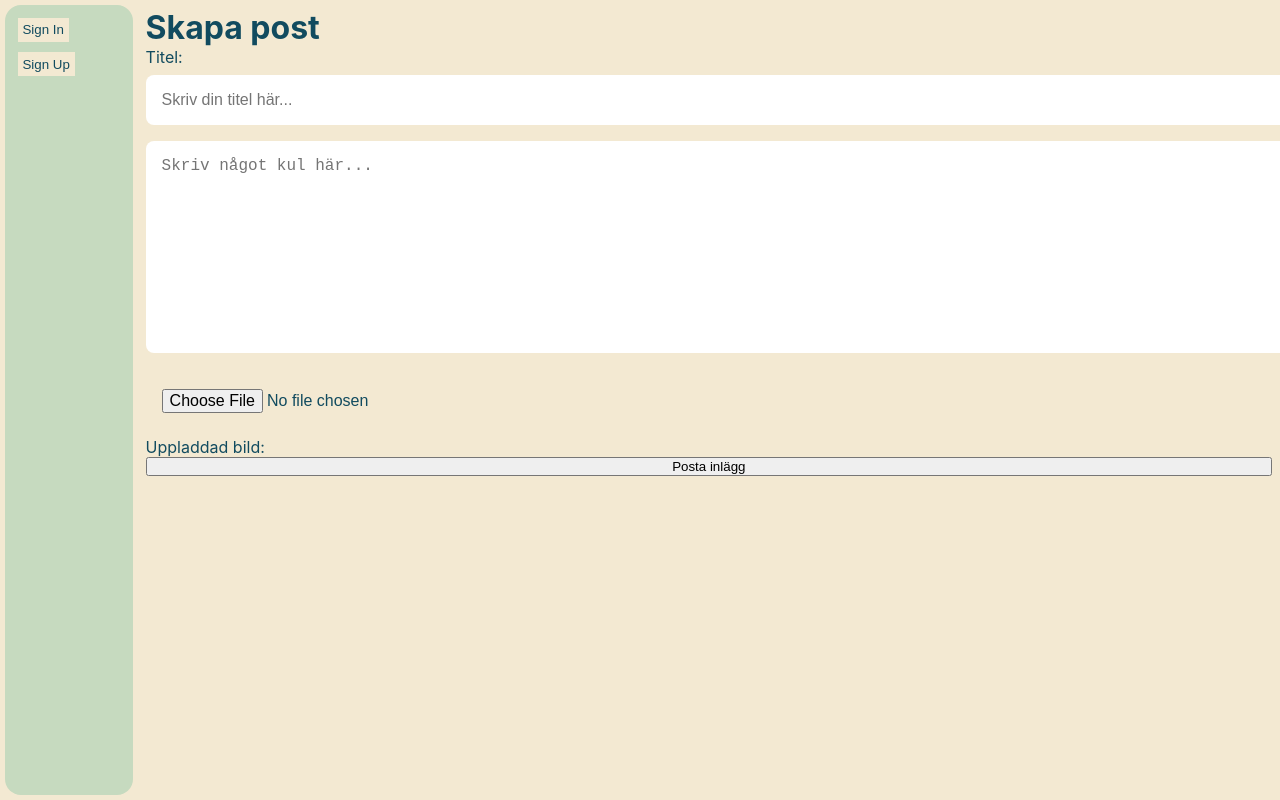
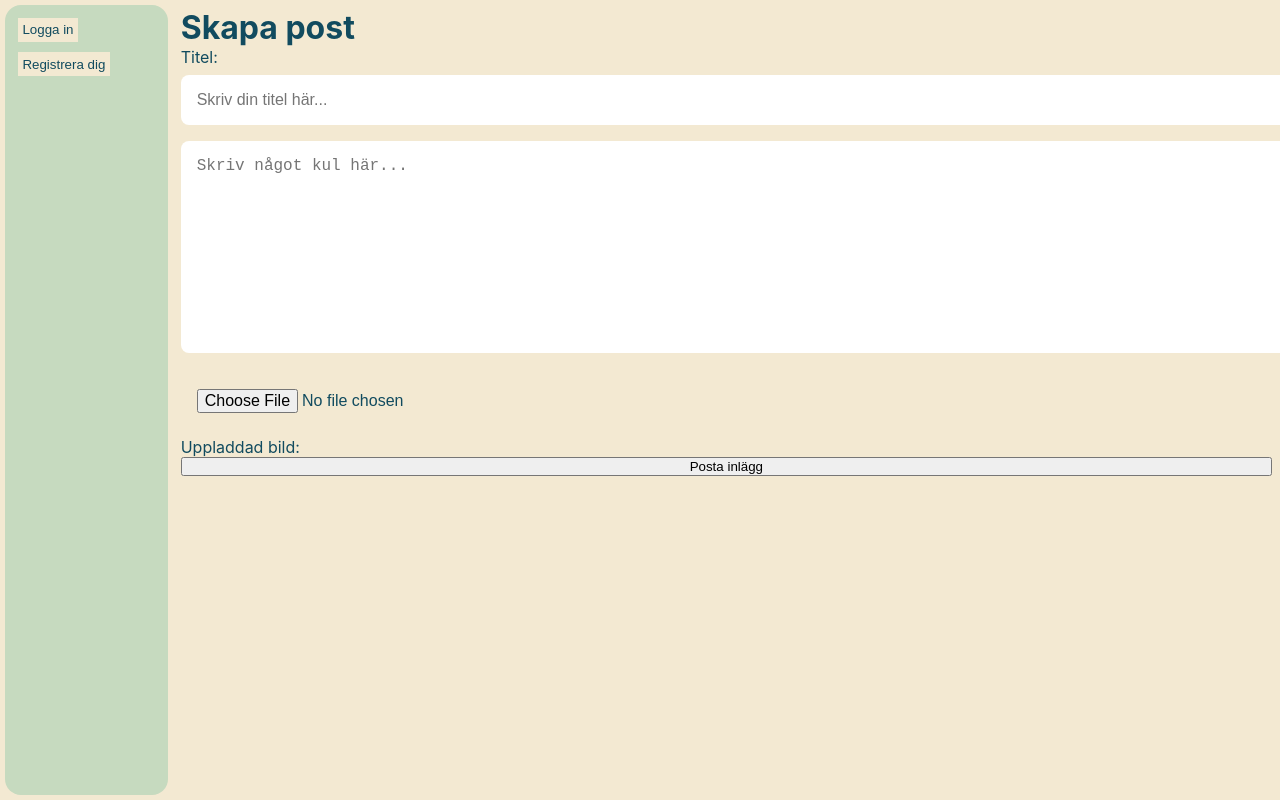
Before and after one commit to solkatt/user-based-content, a React (Create React App) app: page /new in a window 1280 px wide. Shown: the top 800 px of the page. Built offline with nearby package versions, Linux system fonts and the light colour scheme.

Commit message:
translate sign in/sign up/login buttons and fields

```diff
--- a/src/components/SignIn/SignIn.jsx
+++ b/src/components/SignIn/SignIn.jsx
@@ -194,10 +194,10 @@ export default class SignIn extends Component {
 
 							<div className='profileContainer'>
 								<button type='button' onClick={this.openSignIn}>
-									Sign In
+									Logga in
 								</button>
 								<button type='button' onClick={this.openSignUp}>
-									Sign Up
+									Registrera dig
 								</button>
 							</div>
 
@@ -206,7 +206,7 @@ export default class SignIn extends Component {
 							<div className='sign-in-container hidden'>
 								<div className='sign-in-box'>
 									<div>
-										<p>Sign In</p>
+										<p>Redan medlem?</p>
 										<FaTimesCircle
 											className='close-icon'
 											onClick={this.closeSignIn}
@@ -214,14 +214,14 @@ export default class SignIn extends Component {
 									</div>
 									<input
 										type='text'
-										placeholder='Username'
+										placeholder='Användarnamn'
 										defaultValue={signInUsername}
 										onChange={this.onChangeSignInUsername}
 									/>
 									<br />
 									<input
 										type='password'
-										placeholder='Password'
+										placeholder='Lösenord'
 										defaultValue={signInPassword}
 										onChange={this.onChangeSignInPassword}
 									/>
@@ -231,7 +231,7 @@ export default class SignIn extends Component {
 											this.onSignIn()
 										}}
 									>
-										Sign In
+										Logga in
 									</button>
 								</div>
 								<br />
--- a/src/components/SignUp/SignUp.jsx
+++ b/src/components/SignUp/SignUp.jsx
@@ -112,7 +112,7 @@ export default class SignUp extends Component {
 					{signUpError ? <p>{signUpError}</p> : null}
 
 					<div>
-						<p>Sign Up</p>
+						<p>Ny användare</p>
 						<FaTimesCircle
 							className='close-icon'
 							onClick={this.closeSignUp}
@@ -120,33 +120,33 @@ export default class SignUp extends Component {
 					</div>
 					<input
 						type='text'
-						placeholder='First Name'
+						placeholder='Förnamn'
 						value={signUpFirstName}
 						onChange={this.onChangeSignUpFirstName}
 					/>{' '}
 					<br />
 					<input
 						type='text'
-						placeholder='Last Name'
+						placeholder='Efternamn'
 						value={signUpLastName}
 						onChange={this.onChangeSignUpLastName}
 					/>{' '}
 					<br />
 					<input
 						type='text'
-						placeholder='Username'
+						placeholder='Användarnamn'
 						value={signUpUsername}
 						onChange={this.onChangeSignUpUsername}
 					/>{' '}
 					<br />
 					<input
 						type='password'
-						placeholder='Password'
+						placeholder='Lösenord'
 						value={signUpPassword}
 						onChange={this.onChangeSignUpPassword}
 					/>{' '}
 					<br />
-					<button onClick={this.onSignUp}>Sign Up</button>
+					<button onClick={this.onSignUp}>Registrera dig</button>
 				</div>
 			</div>
 		)
```
Also changed, not shown: src/components/Home/Home2.jsx (+10 -10 lines).
